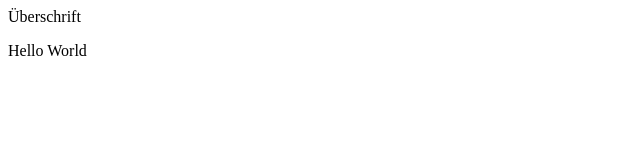
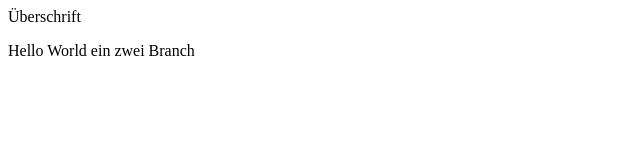
Before and after one commit to AlexanderKellermann/SS23Web, a plain HTML site: page index.html in a window 1280 px wide. Shown: the full height of the page, 0-640 px from the left. Drawn offline with Linux system fonts and the light colour scheme.

Commit message:
Update index.html

```diff
--- a/index.html
+++ b/index.html
@@ -2,5 +2,6 @@
   <body>
     <p>Überschrift</p>
     Hello World
+    ein zwei Branch
   </body>
 </html>
```
